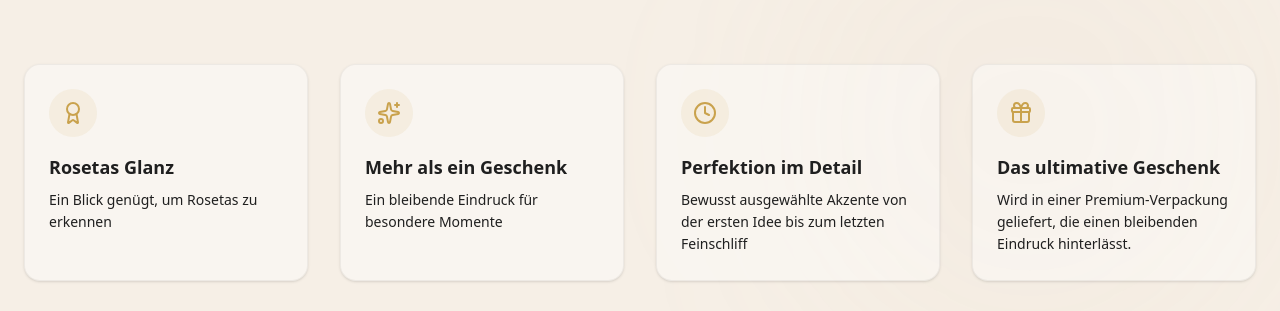
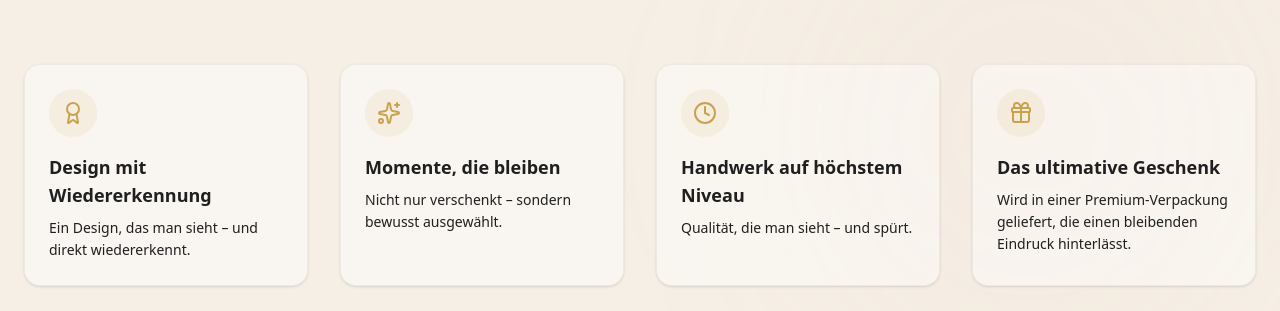
Before and after one commit to Mubarak-Crypto/rosetas-shop, a Next.js app: page / in a window 1280 px wide. Shown: the part 2852-3163 px from the top of the page. Built offline with nearby package versions, Linux system fonts and the light colour scheme; no server answers; the database is empty; a web font is replaced by a local one.

Commit message:
Update features text and fix shipping email design

```diff
--- a/app/api/send-shipping-email/route.ts
+++ b/app/api/send-shipping-email/route.ts
@@ -32,11 +32,16 @@ export async function POST(req: Request) {
             <style>
               body { font-family: 'Helvetica Neue', Arial, sans-serif; background-color: #F6EFE6; margin: 0; padding: 0; }
               .wrapper { width: 100%; background-color: #F6EFE6; padding-bottom: 40px; }
-              .main { background-color: #ffffff; max-width: 600px; margin: 0 auto; border-radius: 24px; overflow: hidden; margin-top: 40px; box-shadow: 0 10px 30px rgba(0,0,0,0.05); }
-              .header { padding: 40px; text-align: center; background-color: #1F1F1F; }
+
+              /* ✨ UPDATED: Removed border-radius (set to 0px) for Sharp 90-degree corners */
+              .main { background-color: #ffffff; max-width: 600px; margin: 0 auto; border-radius: 0px; overflow: hidden; margin-top: 40px; box-shadow: 0 10px 30px rgba(0,0,0,0.05); }
+
+              /* ✨ UPDATED: Header is now a perfect square/rectangle (No rounded corners) */
+              .header { padding: 40px; text-align: center; background-color: #1F1F1F; border-radius: 0px; }
 
               /* ✨ Fixed Logo Image Styling */
-              .logo-img { height: 70px; width: auto; display: block; margin: 0 auto; }
+              /* Ensure the image blends by removing any potential background/border issues */
+              .logo-img { height: 70px; width: auto; display: block; margin: 0 auto; border: none; outline: none; }
 
               .content { padding: 40px; text-align: center; color: #1F1F1F; }
               .stars { color: #D4C29A; font-size: 24px; margin-bottom: 10px; }
--- a/components/Features.tsx
+++ b/components/Features.tsx
@@ -5,30 +5,31 @@ import { Sparkles, Award, Clock, Gift } from "lucide-react";
 import { useLanguage } from "../context/LanguageContext"; // ✨ Added Language Import
 
 export default function Features() {
-  const { t } = useLanguage(); // ✨ Access translation function
+  // ✨ UPDATED: Added 'language' to access current language state (EN/DE)
+  const { language, t } = useLanguage();
 
-  // Updated features array to use translation keys
+  // Updated features array with YOUR SPECIFIC NEW TEXT
   const features = [
     {
-      icon: Award,
-      title: t('feat_1_title'),
-      description: t('feat_1_desc'),
+      icon: Award, // Card 1
+      title: language === 'EN' ? "Design with Recognition" : "Design mit Wiedererkennung",
+      description: language === 'EN' ? "A design you see — and instantly recognize." : "Ein Design, das man sieht – und direkt wiedererkennt.",
       color: "rose"
     },
     {
-      icon: Sparkles,
-      title: t('feat_2_title'),
-      description: t('feat_2_desc'),
+      icon: Sparkles, // Card 2
+      title: language === 'EN' ? "Moments That Last" : "Momente, die bleiben",
+      description: language === 'EN' ? "Not just given — but consciously chosen." : "Nicht nur verschenkt – sondern bewusst ausgewählt.",
       color: "#D8C3A5"
     },
     {
-      icon: Clock,
-      title: t('feat_3_title'),
-      description: t('feat_3_desc'),
+      icon: Clock, // Card 3
+      title: language === 'EN' ? "Craftsmanship at the Highest Level" : "Handwerk auf höchstem Niveau",
+      description: language === 'EN' ? "Quality you can see — and feel." : "Qualität, die man sieht – und spürt.",
       color: "rose"
     },
     {
-      icon: Gift,
+      icon: Gift, // Card 4 (KEPT EXACTLY AS IS)
       title: t('feat_4_title'),
       description: t('feat_4_desc'),
       color: "#D8C3A5"
```
